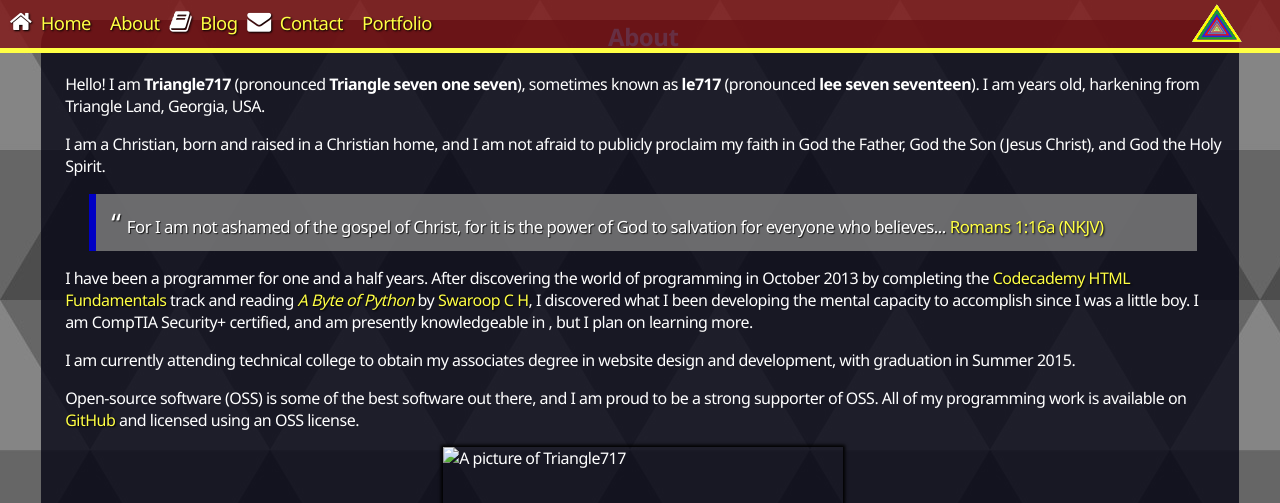
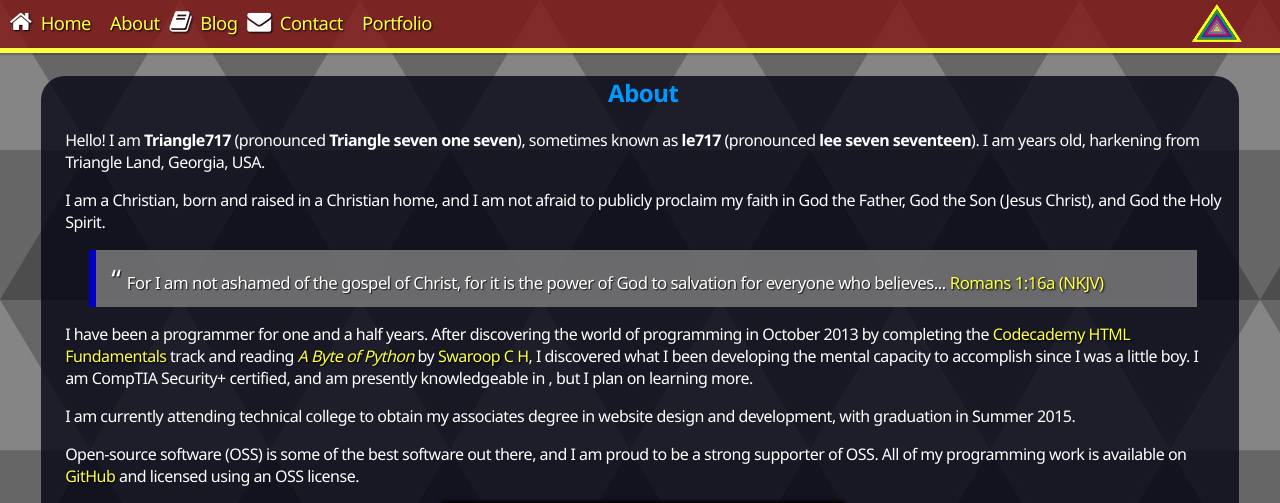
Before and after one commit to le717/le717.github.io, a Jekyll site: the page built from about/index.html, in a window 1280 px wide and 1163 px high. Shown: the top 503 px of the window. Built offline with Jekyll 4.4.1, drawn with Linux system fonts in a browser that asks for light colours; nearby versions of some CDN libraries; grey boxes are pictures that could not be loaded.

Commit message:
Move page from under navbar, fix About image

```diff
--- a/_layouts/root.html
+++ b/_layouts/root.html
@@ -1,10 +1,11 @@
 {% include top.html %}
 {% include navbar.html %}
-
+  <div class="page-wrapper">
     {{ content }}
 
-  {% include footer.html %}
-  {% if page.type != "home" %}{% include scrollup.html %}{% endif %}
+    {% include footer.html %}
+    {% if page.type != "home" %}{% include scrollup.html %}{% endif %}
+  </div>
   {% if page.type != "script" %}{% include scripts.html %}{% endif %}
   {% include analytics.html %}
 </body>
--- a/about/index.html
+++ b/about/index.html
@@ -28,7 +28,7 @@ title: About
     All of my programming work is available on <a target="_blank" href="{{ site.github.owner_url }}">GitHub</a> and licensed using an OSS license.
   </p>
 
-  <img class="img-responsive img-shadow block-center" alt="A picture of Triangle717" width="400" height="400" rc="http://1.gravatar.com/avatar/3493f5b364f9958db51194a6fc629a46?size=400">
+  <img class="img-responsive img-shadow block-center" alt="A picture of Triangle717" width="400" height="400" src="http://1.gravatar.com/avatar/3493f5b364f9958db51194a6fc629a46?size=400">
 
   <h2 class="text-center">About Triangle Land</h2>
   <p><span class="text-bold">Triangle Land</span> is a <a target="_blank" href="http://jekyllrb.com/">Jekyll-powered</a>, <a target="_blank" href="{{ site.github.repository_url }}">open-source</a> HTML5 website hosted on <a target="_blank" href="https://pages.github.com">GitHub Pages</a>. I have written everything by hand, with much of the design by @rioforce. The intent of this site is to serve as a live playground for items I cannot host on<a target="_blank" href="{{ site.wpurl }}">WordPress.com</a> and to help me better learn client-side web development.</p>
--- a/css/_common.scss
+++ b/css/_common.scss
@@ -25,6 +25,8 @@
 
   h1, h2, h3, h4, h5, h6 { color: $color-blue-header; }
 }
+
+.page-wrapper { padding-top: $navbar-height; }
 .text-left { text-align: left; }
 .text-center { text-align: center; }
 .text-right { text-align: right; }
--- a/css/_variables.scss
+++ b/css/_variables.scss
@@ -19,3 +19,4 @@ $font-family: "Noto Sans", "Open Sans", Arial, sans-serif;
 $font-color: $color-white;
 $background-color: $color-gray-bg;
 $background: $color-gray-bg url("/img/background.jpg") repeat fixed;
+$navbar-height: 3em;
--- a/css/style.scss
+++ b/css/style.scss
@@ -24,10 +24,11 @@
   top: 0;
   left: 0;
   width: 100%;
-  height: 3em;
+  height: $navbar-height;
   background-color: rgba(128, 20, 20, 0.8);
   color: $color-white;
   border-bottom: 5px solid $color-yellow-light;
+  box-shadow: 0px 1px 1px 1px rgba(0, 0, 0, 0.2);
   z-index: 1;
 
 //  @media only screen and (max-width: 720px) { @include transform(translate3d(0, -100%, 0)); }
--- a/js/script.js
+++ b/js/script.js
@@ -43,7 +43,7 @@
 
     // Scroll up button action
     $(".scroll-up").on("click", function() {
-      $("html, body").animate({scrollTop: 0}, 1000, "easeInOutQuad");
+      $("html, body").animate({scrollTop: 0}, 700, "easeInOutQuad");
     });
 
     // Fully center the items that need centering
```
